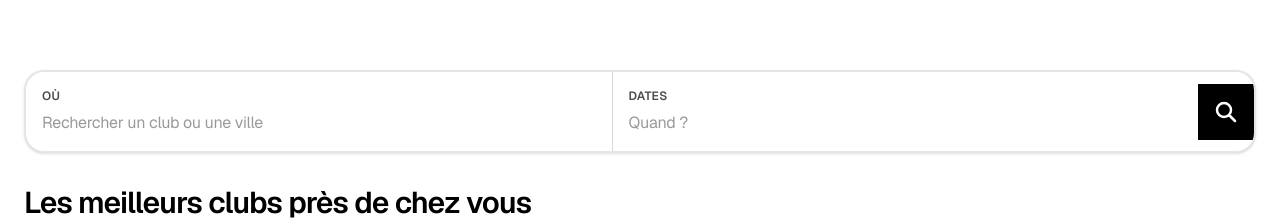
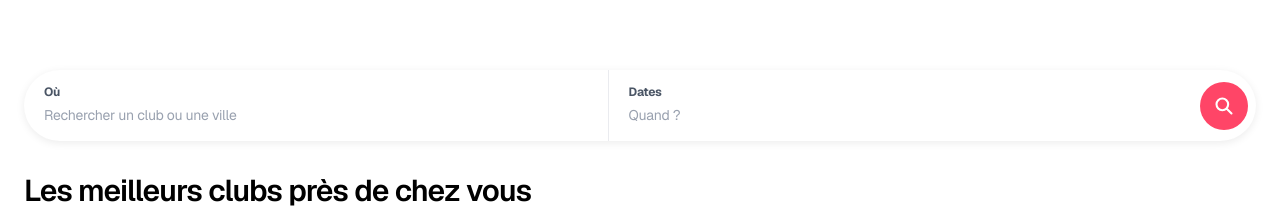
Before and after one commit to mathisenault-pixel/padup, a Next.js app: page /player/accueil in a window 1280 px wide. Shown: the part 132-352 px from the top of the page. Built offline with nearby package versions, Linux system fonts and the light colour scheme; no server answers; the database is empty.

Commit message:
update: relance du projet

```diff
--- a/app/player/(authenticated)/accueil/page.tsx
+++ b/app/player/(authenticated)/accueil/page.tsx
@@ -227,12 +227,12 @@ export default function AccueilPage() {
       {/* Clubs - mobile: +1.5cm + 2.8cm pour dégager le titre sous la navbar ; desktop: +2.8cm sous les onglets */}
       <section className="pt-[calc(5rem+1.5cm+2.8cm)] md:pt-[calc(6rem+2.8cm)] pb-0 px-6 bg-white">
         <div className="container mx-auto max-w-7xl">
-          {/* Barre de recherche */}
+          {/* Barre de recherche - style pill/capsule type Airbnb (ombre, séparateurs légers, bouton rose) */}
           <div className="mb-6 md:mb-8">
-            <div className="flex flex-col sm:flex-row items-stretch sm:items-center gap-0 sm:gap-0 bg-white border-2 border-black/10 rounded-2xl shadow-sm overflow-hidden">
+            <div className="flex flex-col sm:flex-row items-stretch sm:items-center bg-white rounded-[1.75rem] sm:rounded-full shadow-[0_2px_8px_rgba(0,0,0,0.08)] min-h-[4rem] sm:min-h-0">
               {/* Partie gauche : Où */}
-              <div className="flex-1 min-w-0 p-3 sm:p-4">
-                <label className="block text-xs font-semibold text-black/70 mb-1.5 uppercase tracking-wide">
+              <div className="flex-1 min-w-0 px-4 py-3 sm:px-5 sm:py-3.5">
+                <label className="block text-xs font-bold text-gray-600 mb-0.5">
                   {t('accueil.searchOu')}
                 </label>
                 <input
@@ -241,17 +241,17 @@ export default function AccueilPage() {
                   onChange={(e) => setSearchOu(e.target.value)}
                   onKeyDown={(e) => e.key === 'Enter' && handleSearch()}
                   placeholder={t('accueil.searchPlaceholder')}
-                  className="w-full text-sm sm:text-base text-black placeholder:text-black/40 bg-transparent focus:outline-none"
+                  className="w-full text-sm text-gray-900 placeholder:text-gray-400 bg-transparent focus:outline-none"
                 />
               </div>
 
               {/* Trait vertical */}
-              <div className="hidden sm:block w-px bg-black/15 self-stretch min-h-[3rem]" aria-hidden />
-              <div className="sm:hidden h-px bg-black/15 mx-3" aria-hidden />
+              <div className="hidden sm:block w-px bg-gray-200/80 flex-shrink-0 self-stretch min-h-[2rem]" aria-hidden />
+              <div className="sm:hidden h-px bg-gray-200/80 mx-4 flex-shrink-0" aria-hidden />
 
               {/* Partie droite : Dates */}
-              <div className="flex-1 min-w-0 p-3 sm:p-4">
-                <label className="block text-xs font-semibold text-black/70 mb-1.5 uppercase tracking-wide">
+              <div className="flex-1 min-w-0 px-4 py-3 sm:px-5 sm:py-3.5">
+                <label className="block text-xs font-bold text-gray-600 mb-0.5">
                   {t('accueil.searchDates')}
                 </label>
                 <input
@@ -260,18 +260,18 @@ export default function AccueilPage() {
                   onChange={(e) => setSearchQuand(e.target.value)}
                   onKeyDown={(e) => e.key === 'Enter' && handleSearch()}
                   placeholder={t('accueil.searchQuand')}
-                  className="w-full text-sm sm:text-base text-black placeholder:text-black/40 bg-transparent focus:outline-none"
+                  className="w-full text-sm text-gray-900 placeholder:text-gray-400 bg-transparent focus:outline-none"
                 />
               </div>
 
-              {/* Bouton loupe */}
+              {/* Bouton loupe circulaire rose/rouge */}
               <button
                 type="button"
                 onClick={handleSearch}
-                className="flex items-center justify-center p-4 bg-black text-white hover:bg-black/90 transition-colors shrink-0"
+                className="flex items-center justify-center w-11 h-11 sm:w-12 sm:h-12 shrink-0 rounded-full bg-[#FF4567] text-white hover:bg-[#e63950] active:scale-95 transition-all m-2"
                 aria-label="Rechercher"
               >
-                <svg className="w-6 h-6" fill="none" stroke="currentColor" viewBox="0 0 24 24" strokeWidth="2.5">
+                <svg className="w-5 h-5" fill="none" stroke="currentColor" viewBox="0 0 24 24" strokeWidth="2.5">
                   <path strokeLinecap="round" strokeLinejoin="round" d="M21 21l-6-6m2-5a7 7 0 11-14 0 7 7 0 0114 0z" />
                 </svg>
               </button>
--- a/app/player/(authenticated)/components/PlayerNav.tsx
+++ b/app/player/(authenticated)/components/PlayerNav.tsx
@@ -9,14 +9,17 @@ type NavItem = {
   labelKey: string
 }
 
+/** Onglets masqués - à réintégrer ailleurs si besoin */
+const NAV_ITEMS_HIDDEN: NavItem[] = [
+  { href: '/player/reservations', labelKey: 'nav.mesReservations' },
+]
+
 export default function PlayerNav() {
   const pathname = usePathname()
   const { t } = useLocale()
 
   const navItems: NavItem[] = [
-    { href: '/player/accueil', labelKey: 'nav.accueil' },
-    { href: '/player/reservations', labelKey: 'nav.mesReservations' },
-    { href: '/player/clubs', labelKey: 'nav.clubs' },
+    { href: '/player/accueil', labelKey: 'nav.clubs' }, // Accueil renommé "Clubs"
     { href: '/player/tournois', labelKey: 'nav.tournois' },
   ]
 
```
